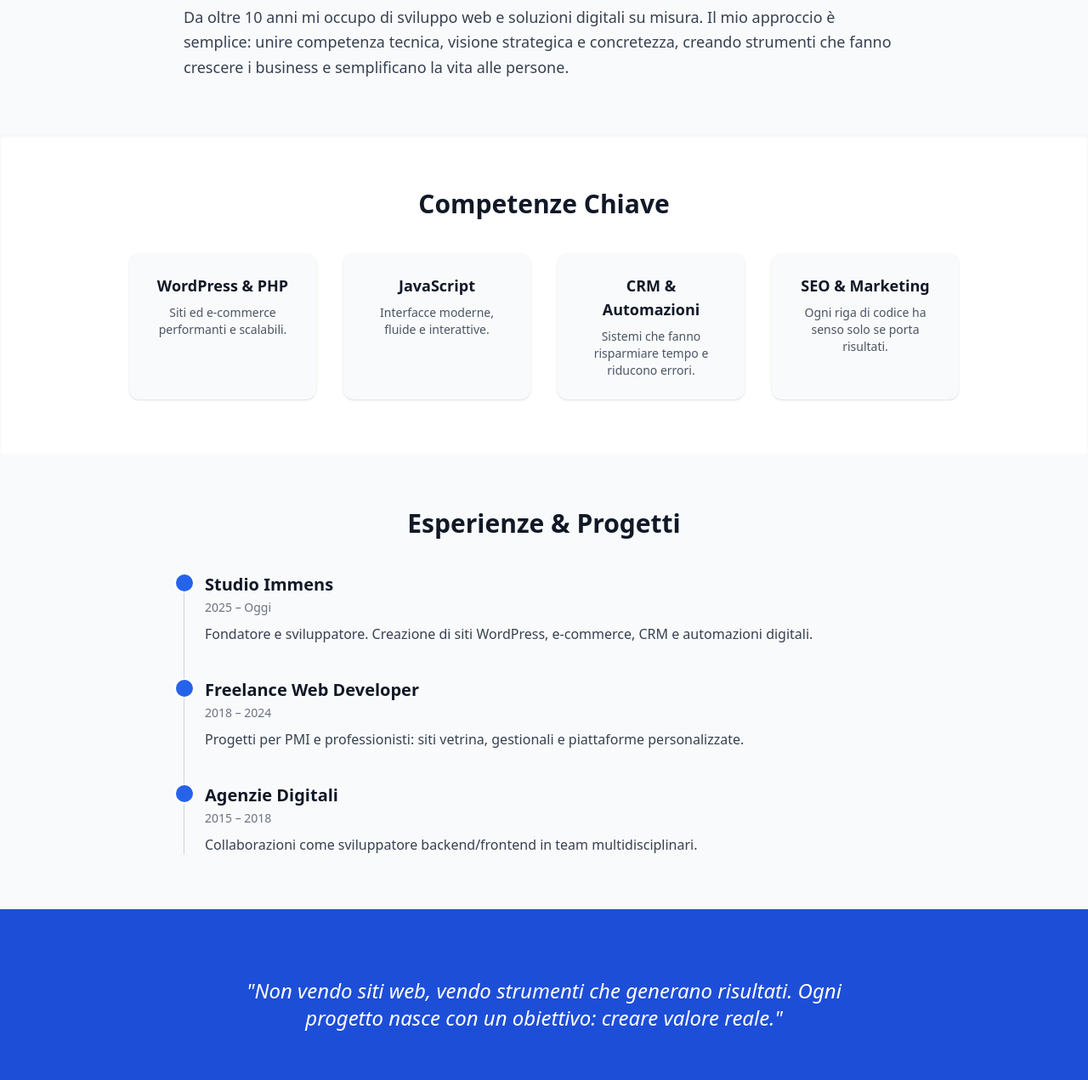
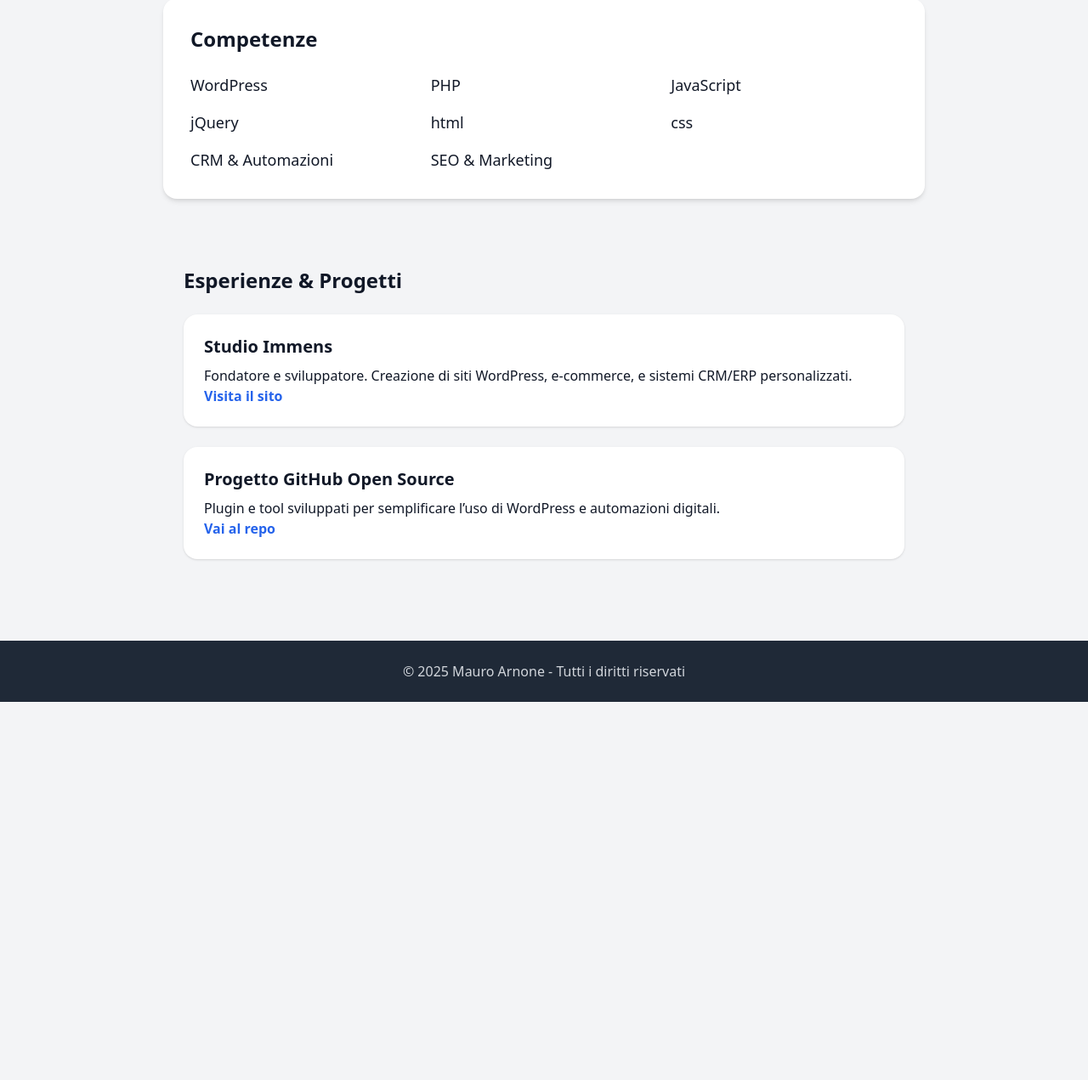
Before and after one commit to Immens95/MauroArnone, a plain HTML site: page index.html in a window 1280 px wide. Shown: the part 606-1877 px from the top of the page at 85% size. After the commit the page ends 1432 px from the top, so only its background shows below. Drawn offline with nearby package versions, Linux system fonts and the light colour scheme.

Commit message:
Update index.html

```diff
--- a/index.html
+++ b/index.html
@@ -5,108 +5,67 @@
   <meta name="viewport" content="width=device-width, initial-scale=1.0">
   <title>Mauro Arnone | CV Interattivo</title>
   <script src="https://cdn.tailwindcss.com"></script>
-  <script src="https://unpkg.com/@lottiefiles/lottie-player@latest/dist/lottie-player.js"></script>
 </head>
-<body class="bg-gray-50 text-gray-900 font-sans">
+<body class="bg-gray-100 text-gray-900 font-sans">
 
-  <!-- Hero -->
-  <header class="relative bg-gradient-to-r from-blue-800 to-teal-600 text-white py-20">
-    <div class="max-w-5xl mx-auto text-center px-6">
-      <img src="https://avatars.githubusercontent.com/u/1?v=4" alt="Mauro Arnone" class="mx-auto rounded-full w-32 h-32 border-4 border-white shadow-xl">
-      <h1 class="text-5xl font-extrabold mt-6">Mauro Arnone</h1>
-      <p class="mt-4 text-xl italic text-gray-200">Sviluppatore Web & Consulente Digitale</p>
-      <p class="mt-2 text-lg text-gray-300">Trasformo idee in soluzioni scalabili, affidabili e concrete.</p>
-      <div class="mt-6 space-x-4">
-        <a href="mailto:tuamail@example.com" class="px-5 py-2 bg-white text-blue-700 rounded-xl shadow hover:bg-gray-200">Contattami</a>
-        <a href="MauroArnone-CV.pdf" class="px-5 py-2 bg-white text-blue-700 rounded-xl shadow hover:bg-gray-200">Scarica CV</a>
+  <!-- Header -->
+  <header class="bg-gradient-to-r from-blue-600 to-teal-500 text-white py-10 shadow-lg">
+    <div class="max-w-4xl mx-auto text-center">
+      <img src="https://avatars.githubusercontent.com/u/129175879?v=4" alt="Foto profilo" class="mx-auto rounded-full w-32 h-32 border-4 border-white shadow-md">
+      <h1 class="text-4xl font-bold mt-4">Mauro Arnone</h1>
+      <p class="text-lg mt-2">Web Developer | WordPress | PHP | JavaScript</p>
+      <div class="mt-4 space-x-4">
+        <a href="mailto:mauro.arnone.ma@gmail.com" class="px-4 py-2 bg-white text-blue-600 rounded-lg shadow hover:bg-gray-200">Contattami</a>
+        <a href="https://www.linkedin.com/in/mauro-arnone/" class="px-4 py-2 bg-white text-blue-600 rounded-lg shadow hover:bg-gray-200">LinkedIn</a>
+        <a href="https://github.com/Immens95" class="px-4 py-2 bg-white text-blue-600 rounded-lg shadow hover:bg-gray-200">GitHub</a>
       </div>
     </div>
   </header>
 
-  <!-- Chi sono -->
-  <section class="max-w-4xl mx-auto py-16 px-6">
-    <h2 class="text-3xl font-bold mb-6">Chi sono</h2>
-    <p class="text-lg leading-relaxed text-gray-700">
-      Da oltre 10 anni mi occupo di sviluppo web e soluzioni digitali su misura.
-      Il mio approccio è semplice: unire competenza tecnica, visione strategica e concretezza,
-      creando strumenti che fanno crescere i business e semplificano la vita alle persone.
+  <!-- Bio -->
+  <section class="max-w-4xl mx-auto py-12 px-6">
+    <h2 class="text-2xl font-bold mb-4">Chi sono</h2>
+    <p class="text-lg leading-relaxed">
+      Sono uno sviluppatore web con esperienza in WordPress, PHP e JavaScript.
+      Mi occupo di creare soluzioni digitali scalabili, affidabili e orientate al business,
+      aiutando aziende e professionisti a crescere online con siti, app e automazioni.
     </p>
   </section>
 
   <!-- Competenze -->
-  <section class="bg-white py-16 shadow-inner">
-    <div class="max-w-5xl mx-auto px-6">
-      <h2 class="text-3xl font-bold mb-10 text-center">Competenze Chiave</h2>
-      <div class="grid grid-cols-2 md:grid-cols-4 gap-8 text-center">
-        <div class="p-6 bg-gray-50 rounded-xl shadow hover:shadow-lg transition">
-          <h3 class="font-semibold text-lg">WordPress & PHP</h3>
-          <p class="mt-2 text-sm text-gray-600">Siti ed e-commerce performanti e scalabili.</p>
-        </div>
-        <div class="p-6 bg-gray-50 rounded-xl shadow hover:shadow-lg transition">
-          <h3 class="font-semibold text-lg">JavaScript</h3>
-          <p class="mt-2 text-sm text-gray-600">Interfacce moderne, fluide e interattive.</p>
-        </div>
-        <div class="p-6 bg-gray-50 rounded-xl shadow hover:shadow-lg transition">
-          <h3 class="font-semibold text-lg">CRM & Automazioni</h3>
-          <p class="mt-2 text-sm text-gray-600">Sistemi che fanno risparmiare tempo e riducono errori.</p>
-        </div>
-        <div class="p-6 bg-gray-50 rounded-xl shadow hover:shadow-lg transition">
-          <h3 class="font-semibold text-lg">SEO & Marketing</h3>
-          <p class="mt-2 text-sm text-gray-600">Ogni riga di codice ha senso solo se porta risultati.</p>
-        </div>
+  <section class="bg-white shadow-md rounded-2xl max-w-4xl mx-auto my-8 p-8">
+    <h2 class="text-2xl font-bold mb-6">Competenze</h2>
+    <ul class="grid grid-cols-2 md:grid-cols-3 gap-4 text-lg">
+      <li>WordPress</li>
+      <li>PHP</li>
+      <li>JavaScript</li>
+      <li>jQuery</li>
+      <li>html</li>
+      <li>css</li>
+      <li>CRM & Automazioni</li>
+      <li>SEO & Marketing</li>
+    </ul>
+  </section>
+
+  <!-- Esperienze -->
+  <section class="max-w-4xl mx-auto py-12 px-6">
+    <h2 class="text-2xl font-bold mb-6">Esperienze & Progetti</h2>
+    <div class="space-y-6">
+      <div class="p-6 bg-white rounded-2xl shadow hover:shadow-lg transition">
+        <h3 class="text-xl font-semibold">Studio Immens</h3>
+        <p class="mt-2">Fondatore e sviluppatore. Creazione di siti WordPress, e-commerce, e sistemi CRM/ERP personalizzati.</p>
+        <a href="https://studioimmens.com" class="text-blue-600 font-semibold hover:underline">Visita il sito</a>
+      </div>
+      <div class="p-6 bg-white rounded-2xl shadow hover:shadow-lg transition">
+        <h3 class="text-xl font-semibold">Progetto GitHub Open Source</h3>
+        <p class="mt-2">Plugin e tool sviluppati per semplificare l’uso di WordPress e automazioni digitali.</p>
+        <a href="https://github.com/tuo-username" class="text-blue-600 font-semibold hover:underline">Vai al repo</a>
       </div>
     </div>
   </section>
 
-  <!-- Timeline Esperienze -->
-  <section class="max-w-4xl mx-auto py-16 px-6">
-    <h2 class="text-3xl font-bold mb-10 text-center">Esperienze & Progetti</h2>
-    <div class="relative border-l border-gray-300">
-
-      <div class="mb-10 ml-6">
-        <div class="absolute -left-3 w-6 h-6 bg-blue-600 rounded-full border-2 border-white"></div>
-        <h3 class="text-xl font-semibold">Studio Immens</h3>
-        <span class="text-sm text-gray-500">2025 – Oggi</span>
-        <p class="mt-2 text-gray-700">Fondatore e sviluppatore. Creazione di siti WordPress, e-commerce, CRM e automazioni digitali.</p>
-      </div>
-
-      <div class="mb-10 ml-6">
-        <div class="absolute -left-3 w-6 h-6 bg-blue-600 rounded-full border-2 border-white"></div>
-        <h3 class="text-xl font-semibold">Freelance Web Developer</h3>
-        <span class="text-sm text-gray-500">2018 – 2024</span>
-        <p class="mt-2 text-gray-700">Progetti per PMI e professionisti: siti vetrina, gestionali e piattaforme personalizzate.</p>
-      </div>
-
-      <div class="ml-6">
-        <div class="absolute -left-3 w-6 h-6 bg-blue-600 rounded-full border-2 border-white"></div>
-        <h3 class="text-xl font-semibold">Agenzie Digitali</h3>
-        <span class="text-sm text-gray-500">2015 – 2018</span>
-        <p class="mt-2 text-gray-700">Collaborazioni come sviluppatore backend/frontend in team multidisciplinari.</p>
-      </div>
-
-    </div>
-  </section>
-
-  <!-- Citazione -->
-  <section class="bg-blue-700 py-20">
-    <div class="max-w-3xl mx-auto text-center px-6">
-      <p class="text-2xl italic text-white">"Non vendo siti web, vendo strumenti che generano risultati. Ogni progetto nasce con un obiettivo: creare valore reale."</p>
-    </div>
-  </section>
-
-  <!-- Contatti -->
-  <section class="max-w-4xl mx-auto py-16 px-6 text-center">
-    <h2 class="text-3xl font-bold mb-6">Contatti</h2>
-    <p class="text-lg mb-6">Vuoi parlarmi di un progetto o vedere come posso aiutarti? Scrivimi, sarò felice di rispondere.</p>
-    <div class="space-x-4">
-      <a href="mailto:tuamail@example.com" class="px-5 py-2 bg-blue-700 text-white rounded-xl shadow hover:bg-blue-800">Email</a>
-      <a href="https://www.linkedin.com/in/tuo-linkedin" class="px-5 py-2 bg-blue-700 text-white rounded-xl shadow hover:bg-blue-800">LinkedIn</a>
-      <a href="https://github.com/immens95" class="px-5 py-2 bg-blue-700 text-white rounded-xl shadow hover:bg-blue-800">GitHub</a>
-    </div>
-  </section>
-
   <!-- Footer -->
-  <footer class="bg-gray-900 text-gray-400 py-6 mt-12">
+  <footer class="bg-gray-800 text-gray-300 py-6 mt-12">
     <div class="max-w-4xl mx-auto text-center">
       <p>© 2025 Mauro Arnone - Tutti i diritti riservati</p>
     </div>
```
